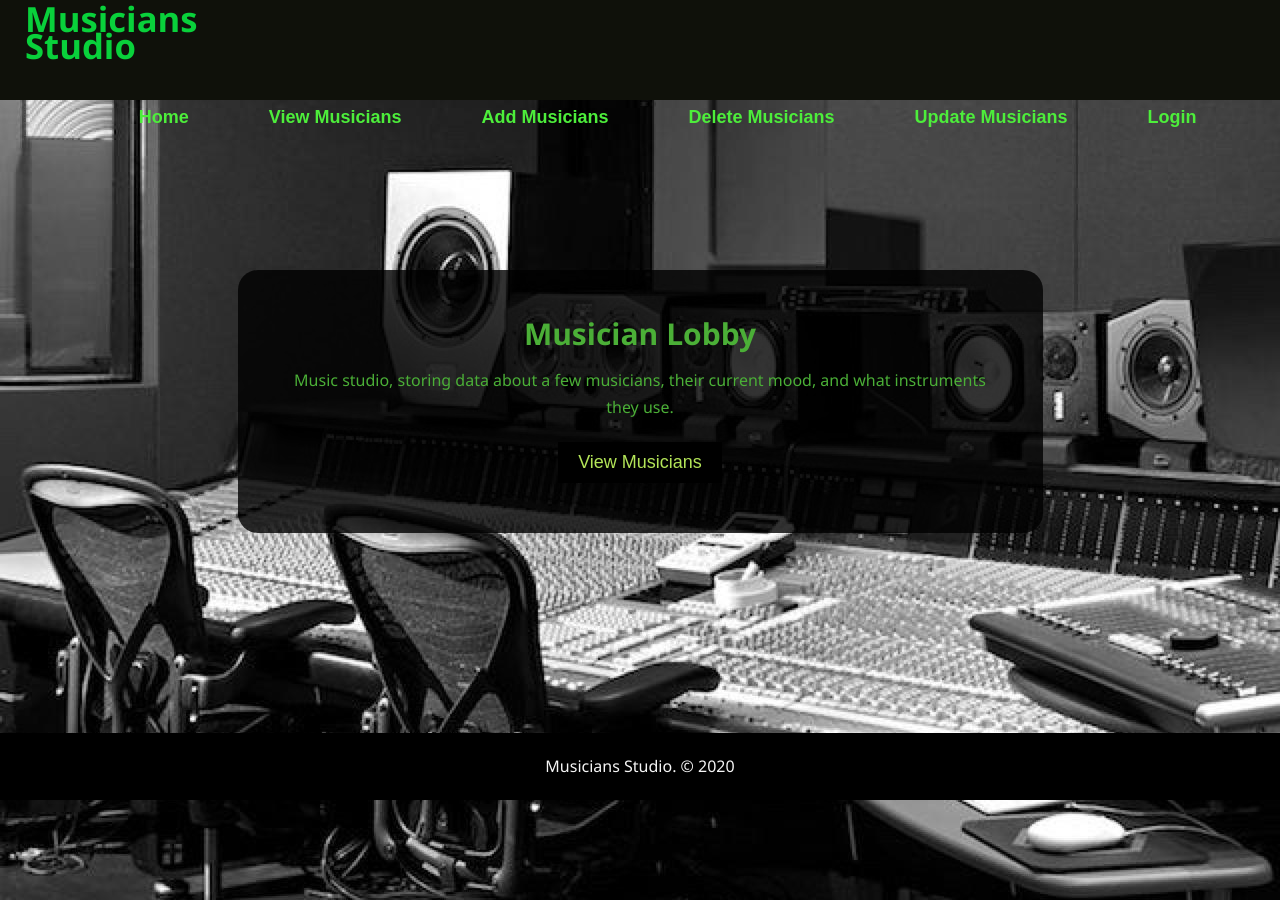
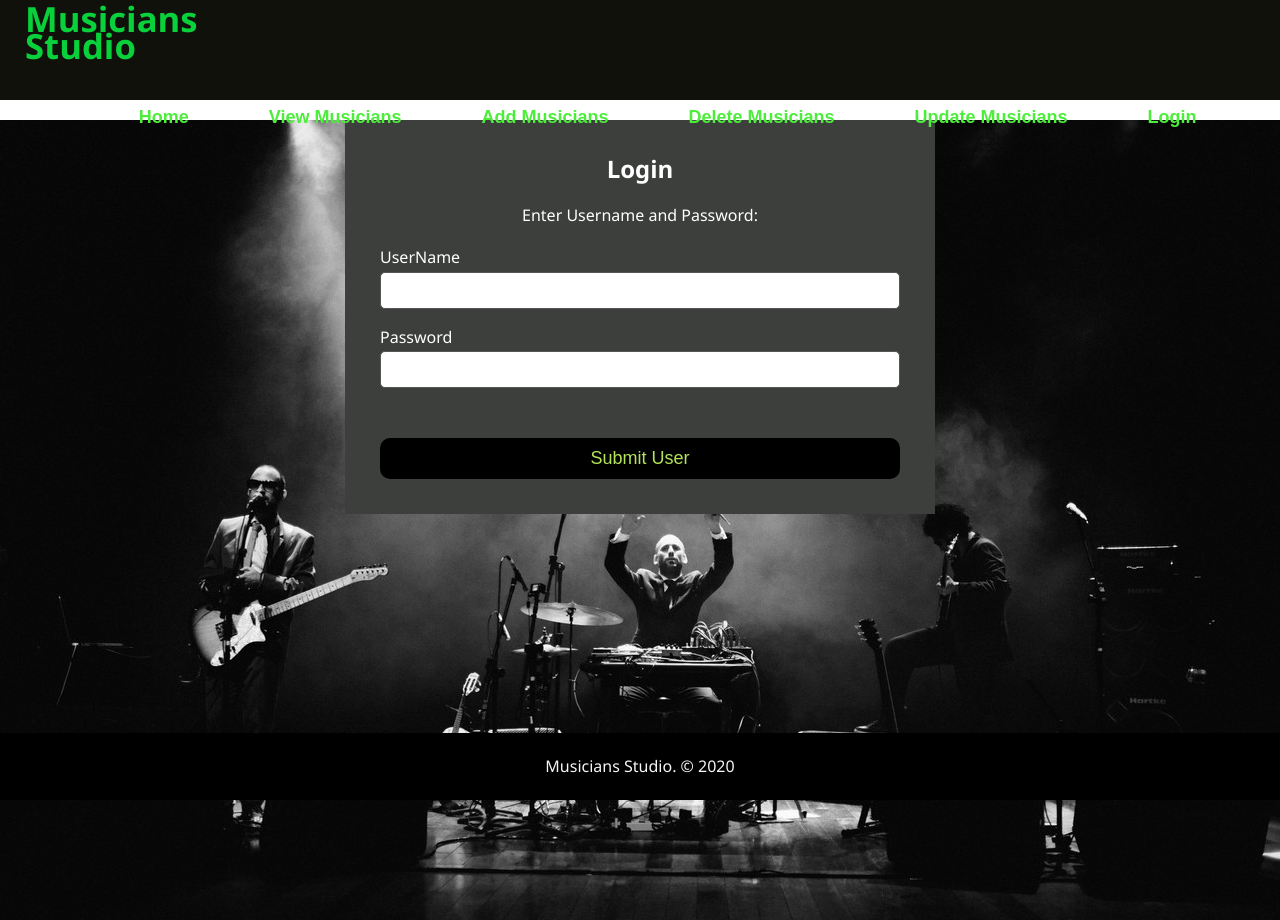
Before and after one commit to DanRey321/DR_project1, a React (Create React App) app: page / in a window 1280 px wide. Built offline with nearby package versions, Linux system fonts and the light colour scheme.

Commit message:
LoginTest

```diff
--- a/src/App.css
+++ b/src/App.css
@@ -170,7 +170,8 @@ footer{
 
 #musician-form-main,
 #musician-form-delete,
-#musician-form-update{
+#musician-form-update,
+#musician-form-login{
   margin: auto;
   width: 50%;
   margin-top: 20px;
@@ -179,39 +180,54 @@ footer{
   color: #fff;
 }
 
+#musician-form-update{
+background: url('./images/music1.jpg') no-repeat center center;
+}
+
+#background-main{
+  background: #000;
+}
+
+
 #musician-form-main .form-wrap,
 #musician-form-delete .form-wrap,
-#musician-form-update .form-wrap{
+#musician-form-update .form-wrap,
+#musician-form-login .form-wrap{
   padding: 15px 15px;
 }
 
 #musician-form-main .form-wrap h1,
 #musician-form-delete .form-wrap h1,
-#musician-form-update .form-wrap h1{
+#musician-form-update .form-wrap h1,
+#musician-form-login .form-wrap h1{
   text-align: center;
 }
 
 #musician-form-main .form-wrap p,
 #musician-form-delete .form-wrap p,
-#musician-form-update .form-wrap p{
+#musician-form-update .form-wrap p,
+#musician-form-login .form-wrap p{
   text-align: center;
 }
 
 #musician-form-main .form-wrap .form-group,
 #musician-form-delete .form-wrap .form-group,
-#musician-form-update .form-wrap .form-group{
+#musician-form-update .form-wrap .form-group,
+#musician-form-login .form-wrap .form-group{
   margin-top: 15px;
 }
 
 #musician-form-main .form-wrap label,
 #musician-form-delete .form-wrap label,
-#musician-form-update .form-wrap label{
+#musician-form-update .form-wrap label,
+#musician-form-login .form-wrap label{
   display: block;
 }
 
 #musician-form-main .form-wrap .form-group input,
 #musician-form-delete .form-wrap .form-group input,
-#musician-form-update .form-wrap .form-group input{
+#musician-form-update .form-wrap .form-group input,
+#musician-form-login .form-wrap .form-group input{
   width: 100%;
   padding: 10px;
   border-radius: 5px;
@@ -220,7 +236,8 @@ footer{
 
 #musician-form-main .form-wrap button,
 #musician-form-delete .form-wrap button,
-#musician-form-update .form-wrap button{
+#musician-form-update .form-wrap button,
+#musician-form-login .form-wrap button{
   width: 100%;
   display: block;
   padding: 10px;
@@ -240,8 +257,15 @@ a {
   height: 800px;
   padding: 0 50px;
 }
+#showcase2 {
+  background: url('./images/music1.jpg') no-repeat center center;
+  height: 800px;
+  padding: 0 50px;
+}
 
-#showcase #showcase-content {
+
+#showcase #showcase-content,
+#showcase2 #showcase-content {
   background: rgba(0, 0, 0, 0.8);
   color: rgb(75, 175, 55);
   text-align: center;
@@ -251,6 +275,9 @@ a {
 }
 
 #showcase #showcase-content h1 {
+  font-size: 30px;
+}
+#showcase2 #showcase-content h1 {
   font-size: 30px;
 }
 
--- a/src/App.js
+++ b/src/App.js
@@ -8,10 +8,14 @@ import Footer from './components/pages/Footer.js';
 import ListPage from './components/pages/ListPage.js';
 import UpdatePage from './components/pages/UpdatePage.js';
 import DeletePage from './components/pages/DeletePage.js';
-import Login from './components/pages/User.js'
+//import Login from './components/pages/User.js'
 import LoginPage from './components/pages/LoginPage.js';
 
+
+
 function App() {
+
+
   return (
     <>
 
@@ -23,13 +27,13 @@ function App() {
         <Route path="/view" component={ListPage}/>
         <Route path="/update" component={UpdatePage}/>
         <Route path="/delete" component={DeletePage}/>
-        <Route path="/login" component={Login}/>
         <Route path="/loginpage" component={LoginPage}/>
         <Route path="/" render={()=> <div>404 NOT FOUND :)</div>}/>
 
       </Switch>
     </Router>
     <Footer />
+
     </>
   );
 }
--- a/src/components/pages/AddPage.js
+++ b/src/components/pages/AddPage.js
@@ -32,6 +32,7 @@ export const AddPage = () =>{
 
 
     return(
+    <div id="showcase2">
     <section id="musician-form-main">
         <div className="form-wrap">
             <h1>Add new musician</h1>
@@ -49,6 +50,7 @@ export const AddPage = () =>{
                 <div className="form-group">
                     <label htmlFor="musician-instruments">Musician Instruments</label>
                     <select type="text" name="instruments" id="musician-instruments" value={formData["instruments"]} onChange={handleArrayChange}  >
+                            <option value="">Choosse Instrument:</option>
                             <option value="Guitar">Guitar</option>
                             <option value="Keyboard">Keyboard</option>
                             <option value="Vocals">Vocals</option>
@@ -62,6 +64,7 @@ export const AddPage = () =>{
             </form>
         </div>
     </section>
+    </div>
     )
 }
 
--- a/src/components/pages/DeletePage.js
+++ b/src/components/pages/DeletePage.js
@@ -6,16 +6,16 @@ import Axios from "axios";
 //import { useDispatch } from "react-redux";
 
 const DeletePage = () => {
-    const[user,setUser] = useState({
+    const[user] = useState({
         name:"",
         password:""
     })
 
     //const dispatch = useDispatch();
 
-const handleChange = (e) =>{
-    setUser({...user,[e.target.name]: e.target.value});
-}
+// const handleChange = (e) =>{
+//     setUser({...user,[e.target.name]: e.target.value});
+// }
 
 const handleSubmit = (e) => {
     e.preventDefault();
@@ -31,10 +31,10 @@ const handleSubmit = (e) => {
 }
 
     return(
-        <section id="musician-login">
+        <section id="musician-form-delete">
                 <div className="form-wrap">
                     <h1>Delete Musician</h1>
-                    <p>Enter Username and Password:  </p>
+                    <p>Enter Username : </p>
                     <form onSubmit={handleSubmit}>
                         <div className="form-group">
                             <label htmlFor="musician-name">UserName</label>
@@ -42,7 +42,7 @@ const handleSubmit = (e) => {
                         </div>
 
 
-                        <button id="musician-submit" className="btn">Submit User</button>
+                        <button id="musician-submit" className="btn">Submit Name</button>
                     </form>
                 </div>
         </section>
--- a/src/components/pages/Homepage.js
+++ b/src/components/pages/Homepage.js
@@ -1,20 +1,78 @@
-import React from 'react';
-import {NavLink}  from "react-router-dom" ;
+import React, { useState } from "react";
+import Axios from "axios";
+//import { login } from "../../store/actions";
+// would need for class components
+// import { connect } from "react-redux";
+//import { useDispatch } from "react-redux";
 
-export default class Homepage extends React.Component{
-    render(){
-        return(
-            <div id="showcase">
-                <div className="my-container">
-                    <div id="showcase-content">
-                        <h1>Musician Lobby</h1>
-                        <p>Music studio, storing data about a few musicians, their current mood, and what instruments they use.</p>
-                        <NavLink to="/view"><button className="btn">View Musicians</button></NavLink>
+const LoginPage = () => {
+    const[user] = useState({
+        name:"",
+        password:""
+    })
 
-                    </div>
+
+    //const dispatch = useDispatch();
+
+// const handleChange = (e) =>{
+//     setUser({...user,[e.target.name]: e.target.value});
+// }
+
+const handleSubmit = (e) => {
+    e.preventDefault();
+    console.log('handle submit call');
+    const name = document.getElementById('user').value;
+    const password = document.getElementById('password').value;
+    Axios.post(`http://18.191.201.76:8080/MusicianServer/user?username=${name}&userpass=${password}` , user, {
+        withCredentials: true,
+      }).then((resp) => {
+
+        console.log(resp);
+      });
+}
+
+    return(
+        <div id="showcase2">
+        <section id="musician-form-login">
+                <div className="form-wrap">
+                    <h1>Login</h1>
+                    <p>Enter Username and Password:  </p>
+                    <form onSubmit={handleSubmit}>
+                        <div className="form-group">
+                            <label htmlFor="musician-name">UserName</label>
+                            <input type="text" id="user" name="name"  />
+                        </div>
+                        <div className="form-group">
+                            <label htmlFor="musician-code">Password</label>
+                            <input type="text" id="password"  name="musician-code"  />
+                        </div>
+
+                        <button id="musician-submit" className="btn">Submit User</button>
+                    </form>
                 </div>
-            </div>
-        );
-    }
+        </section>
+        </div>
+
+    )
 }
-//
+
+export default LoginPage;
+
+//value={user.password} onChange={handleChange}
+//value={user.name} onChange={handleChange}
+
+
+// render(){
+//     return(
+//         <div id="showcase">
+//             <div className="my-container">
+//                 <div id="showcase-content">
+//                     <h1>Musician Lobby</h1>
+//                     <p>Music studio, storing data about a few musicians, their current mood, and what instruments they use.</p>
+//                     <NavLink to="/view"><button className="btn">View Musicians</button></NavLink>
+
+//                 </div>
+//             </div>
+//         </div>
+//     );
+// }
--- a/src/components/pages/LoginPage.js
+++ b/src/components/pages/LoginPage.js
@@ -6,16 +6,16 @@ import Axios from "axios";
 //import { useDispatch } from "react-redux";
 
 const LoginPage = () => {
-    const[user,setUser] = useState({
+    const[user] = useState({
         name:"",
         password:""
     })
 
     //const dispatch = useDispatch();
 
-const handleChange = (e) =>{
-    setUser({...user,[e.target.name]: e.target.value});
-}
+// const handleChange = (e) =>{
+//     setUser({...user,[e.target.name]: e.target.value});
+// }
 
 const handleSubmit = (e) => {
     e.preventDefault();
@@ -30,7 +30,8 @@ const handleSubmit = (e) => {
 }
 
     return(
-        <section id="musician-login">
+        <div id="showcase2">
+        <section id="musician-form-login">
                 <div className="form-wrap">
                     <h1>Login</h1>
                     <p>Enter Username and Password:  </p>
@@ -48,6 +49,7 @@ const handleSubmit = (e) => {
                     </form>
                 </div>
         </section>
+        </div>
     )
 }
 
--- a/src/components/pages/UpdatePage.js
+++ b/src/components/pages/UpdatePage.js
@@ -1,6 +1,6 @@
 import React, { useState } from "react";
 import Axios from "axios";
-import { userData } from "react-router-dom";
+//import { userData } from "react-router-dom";
 
 const UpdatePage = () =>{
 
@@ -44,7 +44,7 @@ const [formData, setFormdata] = useState({
                     <input type="text" id="musician-mood" name="mood" value={formData["mood"]} onChange={handleChange}/>
                 </div>
 
-                <button id="musician-submit" className="btn">Submit Musician</button>
+                <button id="musician-submit" className="btn">Submit Change</button>
             </form>
         </div>
     </section>
```
Also changed, not shown: src/components/pages/NavEmpty.js (added, +30 -0 lines), src/components/pages/User.js (deleted, +0 -84 lines), 1 other file (tests, documents, lock files or other folders).
